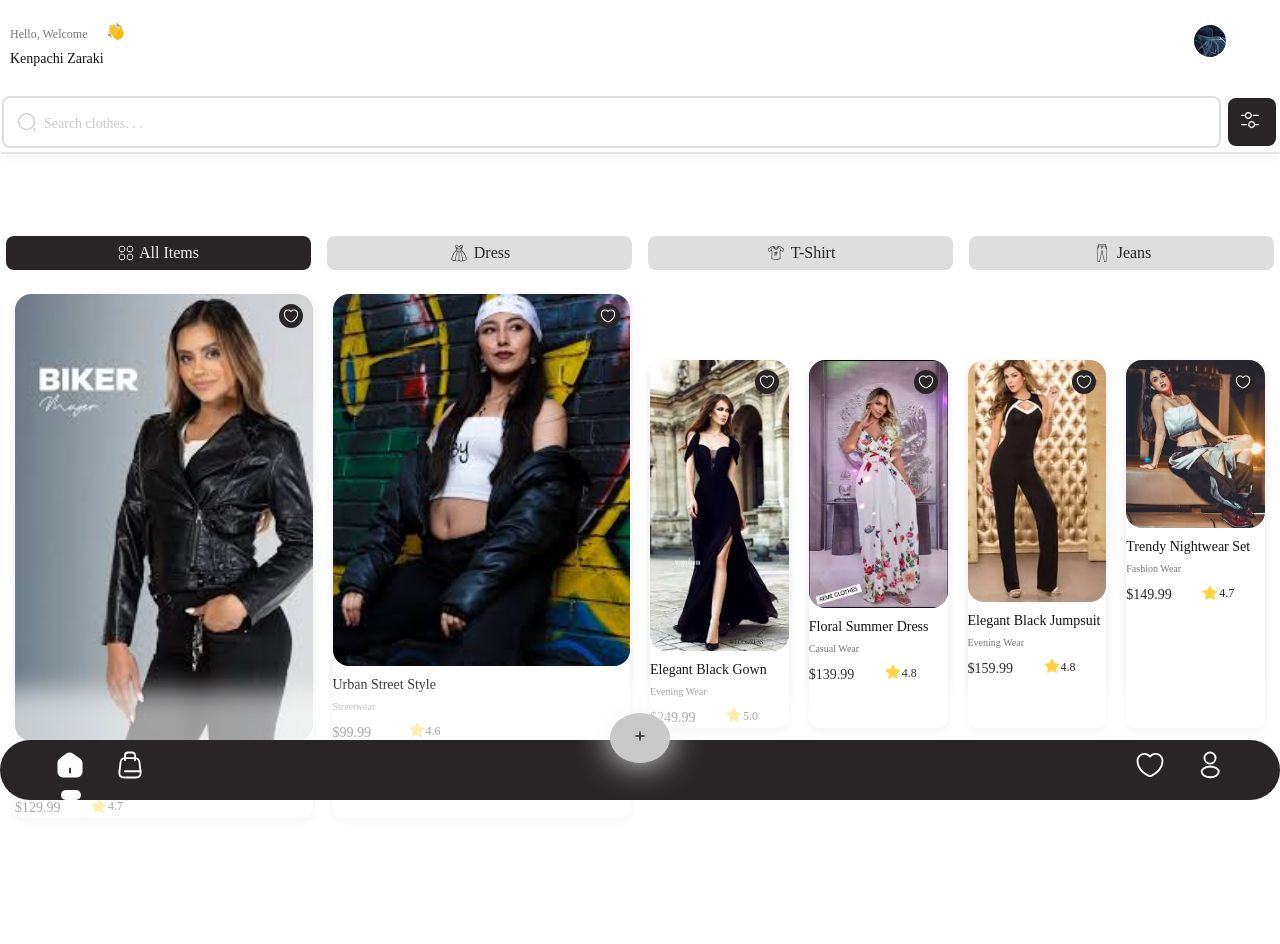
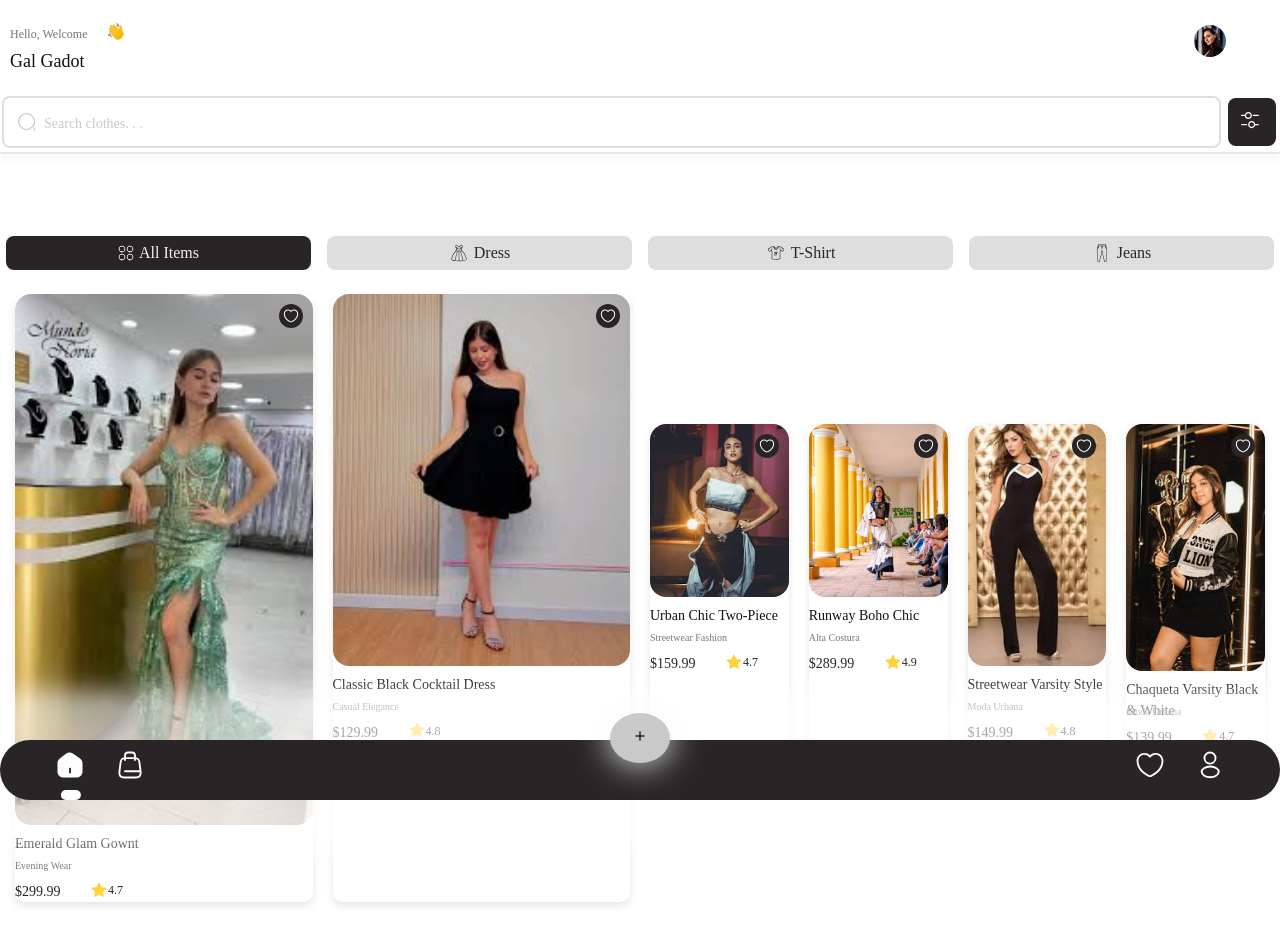
Before and after one commit to kevincito0987/eCommerceClothingStore, a website: page views/homePageUser3.html in a window 1280 px wide. Before the commit the page ends 910 px from the top, so only its background shows below. Drawn offline with Linux system fonts and the light colour scheme; a web font is replaced by a local one.

Commit message:
perf: :zap: Listos los detalles faltantes del homepage user 3.

```diff
--- a/css/homePageUser3.css
+++ b/css/homePageUser3.css
@@ -21,7 +21,7 @@ header {
 }
 .header-information p {
     font-family: "Encode_Sans-Bold";
-    font-size: 14px;
+    font-size: 18px;
     color: var(--color-2);
     width: 115px;
     height: 24px;
@@ -49,8 +49,10 @@ header {
 .header-image {
     width: 32px;
     height: 32px;
-    background-image: url(../storage/img/user2.jpeg);
+    background-image: url(../storage/img/user3.jpeg);
     margin-top: 5px;
+    background-repeat: no-repeat;
+    background-size: cover;
     border-radius: 50%;
 }
 
@@ -249,7 +251,6 @@ li:active a {
     height: 15px;
     margin-top: 4px;
 }
-
 .card-button {
     display: flex;
     flex-direction: row;
--- a/views/homePageUser3.html
+++ b/views/homePageUser3.html
@@ -5,7 +5,7 @@
         <meta charset="UTF-8">
         <meta name="viewport" content="width=device-width, initial-scale=1">
         <link href="../css/output.css" rel="stylesheet">
-        <link href="../css/homePageUser2.css" rel="stylesheet">
+        <link href="../css/homePageUser3.css" rel="stylesheet">
     </head>
     <body class="bg-gray-100">
         <header>
@@ -14,7 +14,7 @@
                     <p>Hello, Welcome</p>
                     <img src="../storage/icons/handIconPageHome.svg" alt="Hand Icon">
                 </div>
-                <p>Kenpachi Zaraki</p>
+                <p>Gal Gadot</p>
             </div>
             <div class="header-image"></div>
         </header>
@@ -42,17 +42,17 @@
                 <div class="cards1">
                     <div class="card1" id="card1">
                         <div class="card-image1">
-                            <img src="../storage/img/model1User2.jpeg" alt="Product Image">
+                            <img src="../storage/img/model1User3.jpeg" alt="Product Image">
                             <div class="iconimage1">
                                 <img src="../storage/icons/heartIcon.svg" alt="Hand Icon">
                             </div>
                         </div>
 
                         <div class="card-content">
-                            <h3 class="card-title">Biker Leather Jacket</h3>
-                            <p class="card-text">Outerwear</p>
+                            <h3 class="card-title">Emerald Glam Gownt</h3>
+                            <p class="card-text">Evening Wear</p>
                             <div class="card-button">
-                                <p>$129.99</p>
+                                <p>$299.99</p>
                                 <div class="valoration">
                                     <img src="../storage/icons/starIcon.svg" alt="Star Icon" class="star-icon">
                                     <p>4.7</p>
@@ -62,19 +62,19 @@
                     </div>
                     <div class="card2" id="card2">
                         <div class="card-image2">
-                            <img src="../storage/img/model2User2.jpeg" alt="Product Image">
+                            <img src="../storage/img/model2User3.jpeg" alt="Product Image">
                             <div class="iconimage2">
                                 <img src="../storage/icons/heartIcon.svg" alt="Hand Icon">
                             </div>
                         </div>
                         <div class="card-content">
-                            <h3 class="card-title">Urban Street Style</h3>
-                            <p class="card-text">Streetwear</p>
+                            <h3 class="card-title">Classic Black Cocktail Dress</h3>
+                            <p class="card-text">Casual Elegance</p>
                             <div class="card-button">
-                                <p>$99.99</p>
+                                <p>$129.99</p>
                                 <div class="valoration">
                                     <img src="../storage/icons/starIcon.svg" alt="Star Icon" class="star-icon">
-                                    <p>4.6</p>
+                                    <p>4.8</p>
                                 </div>
                             </div>
                         </div>
@@ -83,38 +83,38 @@
                 <div class="cards2">
                     <div class="card3" id="card3">
                         <div class="card-image3">
-                            <img src="../storage/img/model3User2.jpeg" alt="Product Image">
+                            <img src="../storage/img/model3User3.jpeg" alt="Product Image">
                             <div class="iconimage3">
                                 <img src="../storage/icons/heartIcon.svg" alt="Hand Icon">
                             </div>
                         </div>
                         <div class="card-content">
-                            <h3 class="card-title">Elegant Black Gown</h3>
-                            <p class="card-text">Evening Wear</p>
+                            <h3 class="card-title title2">Urban Chic Two-Piece</h3>
+                            <p class="card-text">Streetwear Fashion</p>
                             <div class="card-button">
-                                <p>$249.99</p>
+                                <p>$159.99</p>
                                 <div class="valoration">
                                     <img src="../storage/icons/starIcon.svg" alt="Star Icon" class="star-icon">
-                                    <p>5.0</p>
+                                    <p>4.7</p>
                                 </div>
                             </div>
                         </div>
                     </div>
                     <div class="card4" id="card4">
                         <div class="card-image4">
-                            <img src="../storage/img/model4User2.jpeg" alt="Product Image">
+                            <img src="../storage/img/model4User3.jpeg" alt="Product Image">
                             <div class="iconimage4">
                                 <img src="../storage/icons/heartIcon.svg" alt="Hand Icon">
                             </div>
                         </div>
                         <div class="card-content">
-                            <h3 class="card-title">Floral Summer Dress</h3>
-                            <p class="card-text">Casual Wear</p>
+                            <h3 class="card-title">Runway Boho Chic</h3>
+                            <p class="card-text">Alta Costura</p>
                             <div class="card-button">
-                                <p>$139.99</p>
+                                <p>$289.99</p>
                                 <div class="valoration">
                                     <img src="../storage/icons/starIcon.svg" alt="Star Icon" class="star-icon">
-                                    <p>4.8</p>
+                                    <p>4.9</p>
                                 </div>
                             </div>
                         </div>
@@ -127,10 +127,10 @@
                             </div>
                         </div>
                         <div class="card-content">
-                            <h3 class="card-title">Elegant Black Jumpsuit</h3>
-                            <p class="card-text">Evening Wear</p>
+                            <h3 class="card-title">Streetwear Varsity Style</h3>
+                            <p class="card-text">Moda Urbana</p>
                             <div class="card-button">
-                                <p>$159.99</p>
+                                <p>$149.99</p>
                                 <div class="valoration">
                                     <img src="../storage/icons/starIcon.svg" alt="Star Icon" class="star-icon">
                                     <p>4.8</p>
@@ -140,16 +140,16 @@
                     </div>
                     <div class="card4" id="card6">
                         <div class="card-image1">
-                            <img src="../storage/img/model6User2.jpeg" alt="Product Image">
+                            <img src="../storage/img/model6User3.jpeg" alt="Product Image">
                             <div class="iconimage4">
                                 <img src="../storage/icons/heartIcon.svg" alt="Hand Icon">
                             </div>
                         </div>
                         <div class="card-content">
-                            <h3 class="card-title">Trendy Nightwear Set</h3>
-                            <p class="card-text">Fashion Wear</p>
+                            <h3 class="card-title">Chaqueta Varsity Black & White</h3>
+                            <p class="card-text">Moda Urbana</p>
                             <div class="card-button">
-                                <p>$149.99</p>
+                                <p>$139.99</p>
                                 <div class="valoration">
                                     <img src="../storage/icons/starIcon.svg" alt="Star Icon" class="star-icon">
                                     <p>4.7</p>
```
Also changed, not shown: js/components/searchUser3.js (added, +49 -0 lines).
